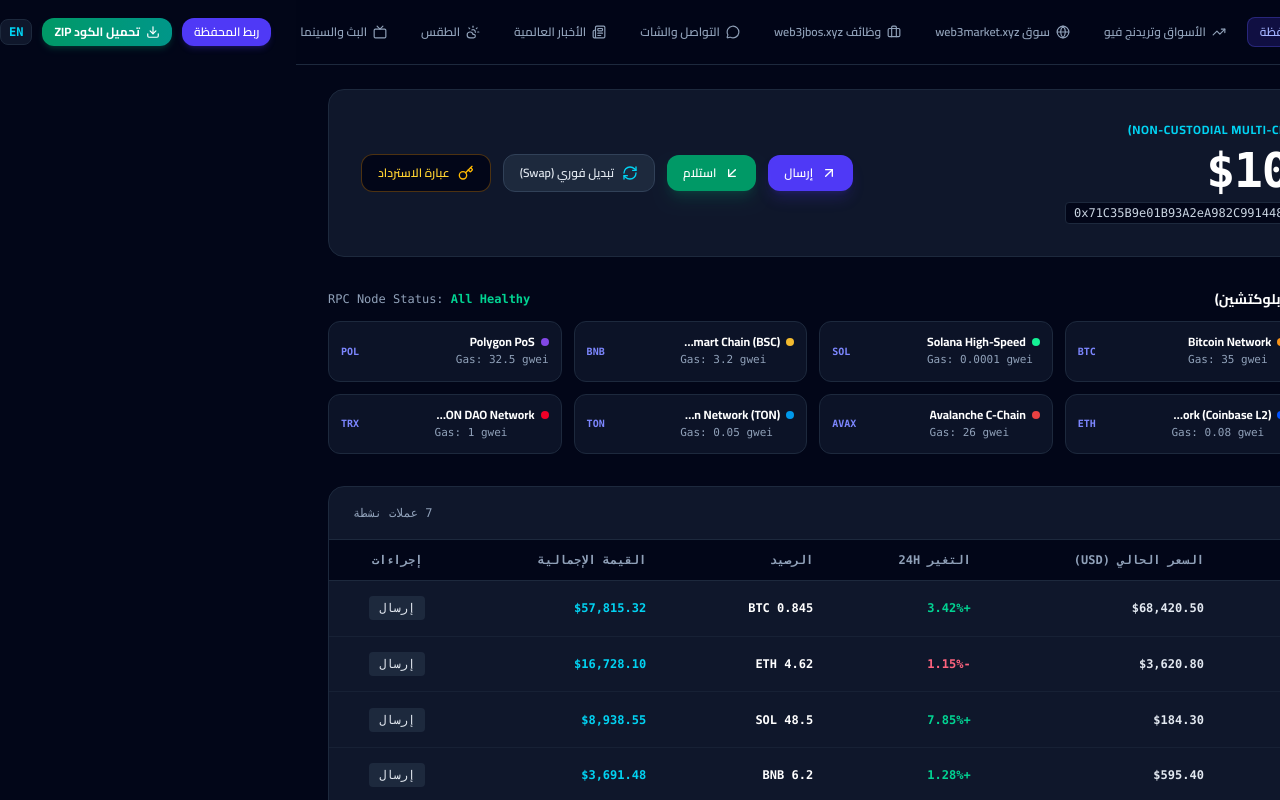
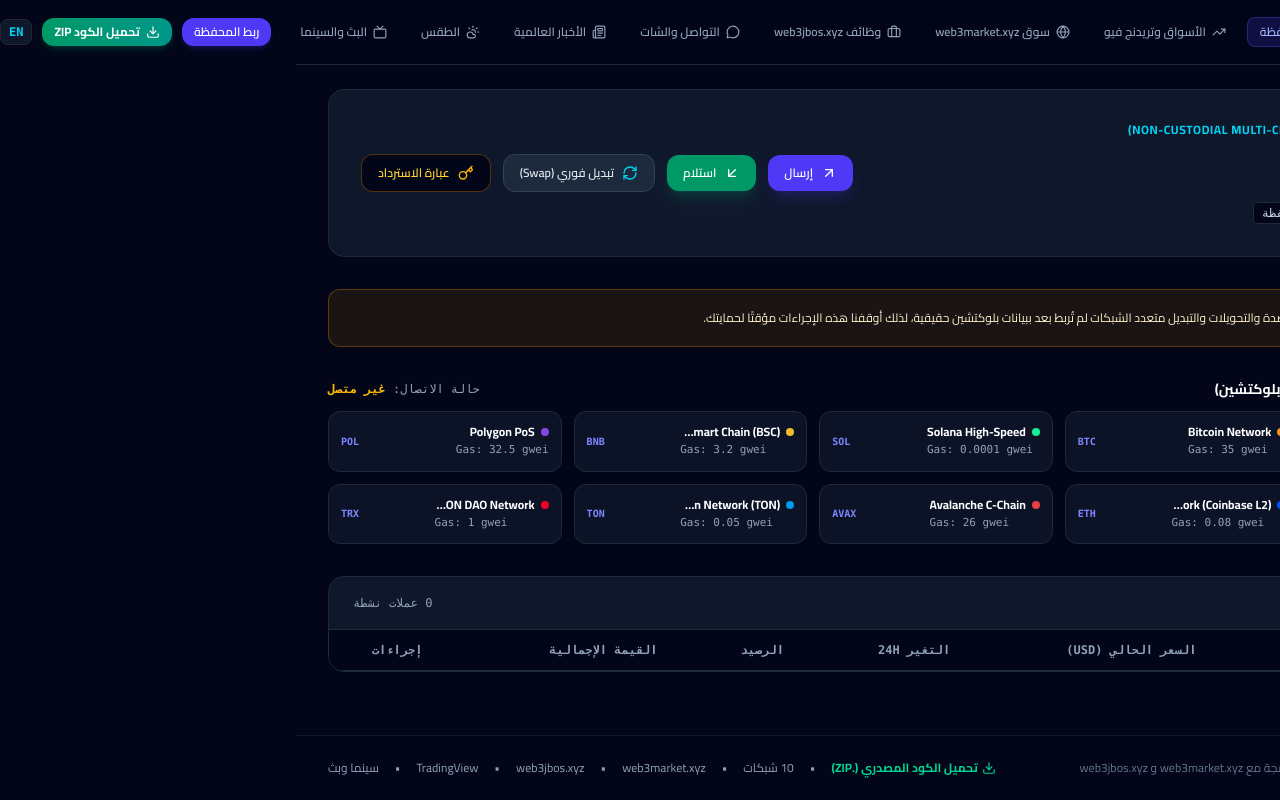
Before and after one commit to Aminzaki1972/web3one, a React (Vite) app: page / in a window 1280 px wide. Shown: the top 800 px of the page. Built offline with nearby package versions, Linux system fonts and the light colour scheme.

Commit message:
Connect wallet UI and disable simulated wallet actions

```diff
--- a/WalletModule.tsx
+++ b/WalletModule.tsx
@@ -1,5 +1,5 @@
 import React, { useState } from 'react';
-import { BLOCKCHAIN_NETWORKS, INITIAL_WALLET_ASSETS } from './mockData';
+import { BLOCKCHAIN_NETWORKS } from './mockData';
 import { BlockchainNetwork, WalletAsset } from './index';
 import {
   Wallet,
@@ -22,13 +22,14 @@
 
 interface WalletModuleProps {
   lang: 'ar' | 'en';
+  walletAddress: string | null;
 }
 
-export const WalletModule: React.FC<WalletModuleProps> = ({ lang }) => {
+export const WalletModule: React.FC<WalletModuleProps> = ({ lang, walletAddress }) => {
   const isAr = lang === 'ar';
 
   const [selectedNetwork, setSelectedNetwork] = useState<BlockchainNetwork>(BLOCKCHAIN_NETWORKS[0]);
-  const [assets, setAssets] = useState<WalletAsset[]>(INITIAL_WALLET_ASSETS);
+  const [assets, setAssets] = useState<WalletAsset[]>([]);
   const [activeModal, setActiveModal] = useState<'send' | 'receive' | 'swap' | 'backup' | null>(null);
 
   // Send state
@@ -46,7 +47,7 @@
 
   // Backup seed phrase reveal state
   const [showSeed, setShowSeed] = useState(false);
-  const seedWords = ['alpha', 'matrix', 'crystal', 'quantum', 'harbor', 'nebula', 'shield', 'falcon', 'summit', 'voyage', 'horizon', 'zenith'];
+  const seedWords: string[] = [];
 
   // Total balance computation
   const totalBalanceUSD = assets.reduce((acc, curr) => acc + (curr.balance * curr.priceUSD), 0);
@@ -116,7 +117,7 @@
             <p className="text-xs text-slate-400 mt-2 flex items-center gap-2">
               <span>{isAr ? 'العنوان الرئيسي المشفر:' : 'Master Vault Address:'}</span>
               <span className="font-mono text-slate-300 bg-slate-950 px-2 py-0.5 rounded border border-slate-800">
-                0x71C35B9e01B93A2eA982C991448bFaFa98324e92
+                {walletAddress ?? (isAr ? 'لم يتم ربط محفظة' : 'No wallet connected')}
               </span>
             </p>
           </div>
@@ -125,6 +126,8 @@
           <div className="flex flex-wrap items-center gap-3">
             <button
               onClick={() => setActiveModal('send')}
+              disabled
+              title={isAr ? 'سيتم تفعيل التحويل بعد تنفيذ معاملات بلوكتشين حقيقية' : 'Sending will be enabled after real on-chain transactions are implemented'}
               className="flex items-center gap-2 px-4 py-2.5 rounded-xl bg-indigo-600 hover:bg-indigo-500 text-white font-semibold text-xs shadow-lg shadow-indigo-600/20 transition active:scale-95"
             >
               <ArrowUpRight className="w-4 h-4" />
@@ -139,6 +142,8 @@
             </button>
             <button
               onClick={() => setActiveModal('swap')}
+              disabled
+              title={isAr ? 'سيتم تفعيل التبديل بعد ربط بروتوكول DEX حقيقي' : 'Swap will be enabled after a real DEX integration'}
               className="flex items-center gap-2 px-4 py-2.5 rounded-xl bg-slate-800 hover:bg-slate-700 text-slate-200 border border-slate-700 font-semibold text-xs transition active:scale-95"
             >
               <RefreshCw className="w-4 h-4 text-cyan-400" />
@@ -146,6 +151,8 @@
             </button>
             <button
               onClick={() => setActiveModal('backup')}
+              disabled
+              title={isAr ? 'عبارة الاسترداد تبقى داخل محفظتك الخارجية' : 'Recovery phrase stays in your external wallet'}
               className="flex items-center gap-2 px-4 py-2.5 rounded-xl bg-slate-950 hover:bg-slate-900 text-amber-300 border border-amber-500/30 font-semibold text-xs transition"
             >
               <Key className="w-4 h-4 text-amber-400" />
@@ -153,6 +160,12 @@
             </button>
           </div>
         </div>
+      </div>
+
+      <div className="rounded-xl border border-amber-500/30 bg-amber-500/10 p-4 text-xs leading-6 text-amber-100">
+        {isAr
+          ? 'تنبيه: تم تفعيل واجهة الاتصال بالمحفظة فقط. الأرصدة والتحويلات والتبديل متعدد الشبكات لم تُربط بعد ببيانات بلوكتشين حقيقية، لذلك أوقفنا هذه الإجراءات مؤقتًا لحمايتك.'
+          : 'Notice: wallet connection UI is enabled only. Live balances, transfers, and multi-chain swaps are not yet connected to blockchain data, so these actions are temporarily disabled for your safety.'}
       </div>
 
       {/* Network Selector Bar (The 10 major active networks) */}
@@ -163,7 +176,7 @@
             <span>{isAr ? 'الشبكات النشطة المدعومة (10 شبكات بلوكتشين)' : 'Active Multi-Chain Networks (10 Protocols)'}</span>
           </h3>
           <span className="text-xs text-slate-400 font-mono">
-            RPC Node Status: <span className="text-emerald-400 font-bold">All Healthy</span>
+            {isAr ? 'حالة الاتصال:' : 'Connection status:'} <span className={walletAddress ? 'text-emerald-400 font-bold' : 'text-amber-400 font-bold'}>{walletAddress ? (isAr ? 'متصل' : 'Connected') : (isAr ? 'غير متصل' : 'Not connected')}</span>
           </span>
         </div>
 
@@ -534,14 +547,14 @@
                 <div className="flex flex-col items-center justify-center py-6 space-y-2">
                   <Lock className="w-8 h-8 text-slate-600" />
                   <span className="text-xs text-slate-400">
-                    {isAr ? 'الكلمات مشفرة ومحجوبة لأسباب أمنية' : 'Phrase is encrypted for safety'}
+                    {isAr ? 'عبارة الاسترداد لا تنشئها WEB3ONE ولا تخزنها. افتح محفظتك الخارجية لإدارتها بأمان.' : 'WEB3ONE does not create or store your recovery phrase. Manage it securely inside your external wallet.'}
                   </span>
                   <button
                     onClick={() => setShowSeed(true)}
                     className="flex items-center gap-1.5 px-3 py-1 rounded-lg bg-amber-500/20 text-amber-300 border border-amber-500/40 text-xs font-semibold"
                   >
                     <Eye className="w-3.5 h-3.5" />
-                    <span>{isAr ? 'إظهار الكلمات' : 'Reveal Words'}</span>
+                    <span>{isAr ? 'افتح المحفظة الخارجية' : 'Open external wallet'}</span>
                   </button>
                 </div>
               ) : (
@@ -561,7 +574,7 @@
                 onClick={() => setShowSeed(false)}
                 className="w-full py-2 rounded-xl bg-slate-800 hover:bg-slate-700 text-slate-200 text-xs font-semibold transition"
               >
-                {isAr ? 'إخفاء الكلمات مجدداً' : 'Hide Seed Phrase'}
+                {isAr ? 'إغلاق' : 'Close'}
               </button>
             )}
           </div>
```
